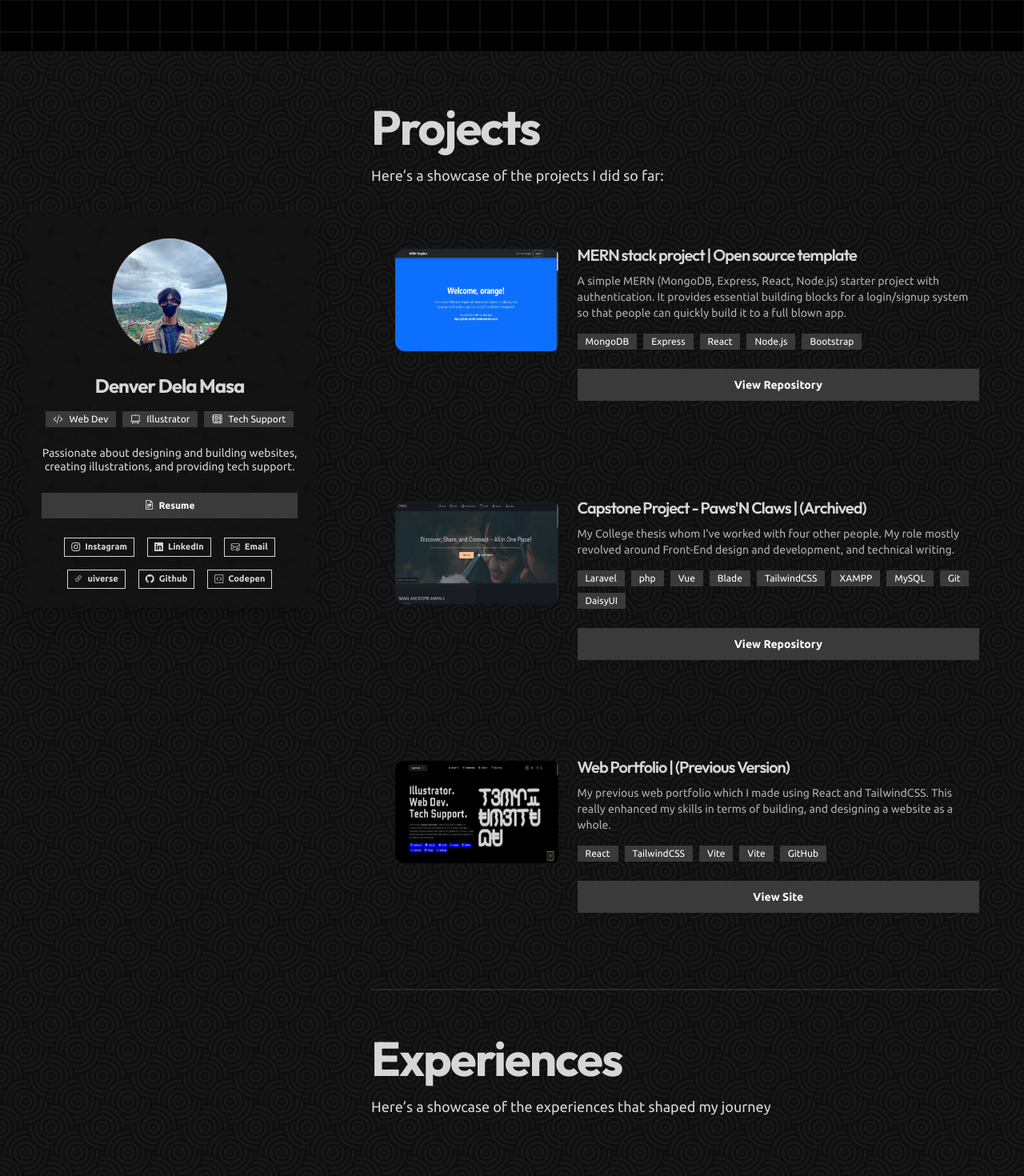
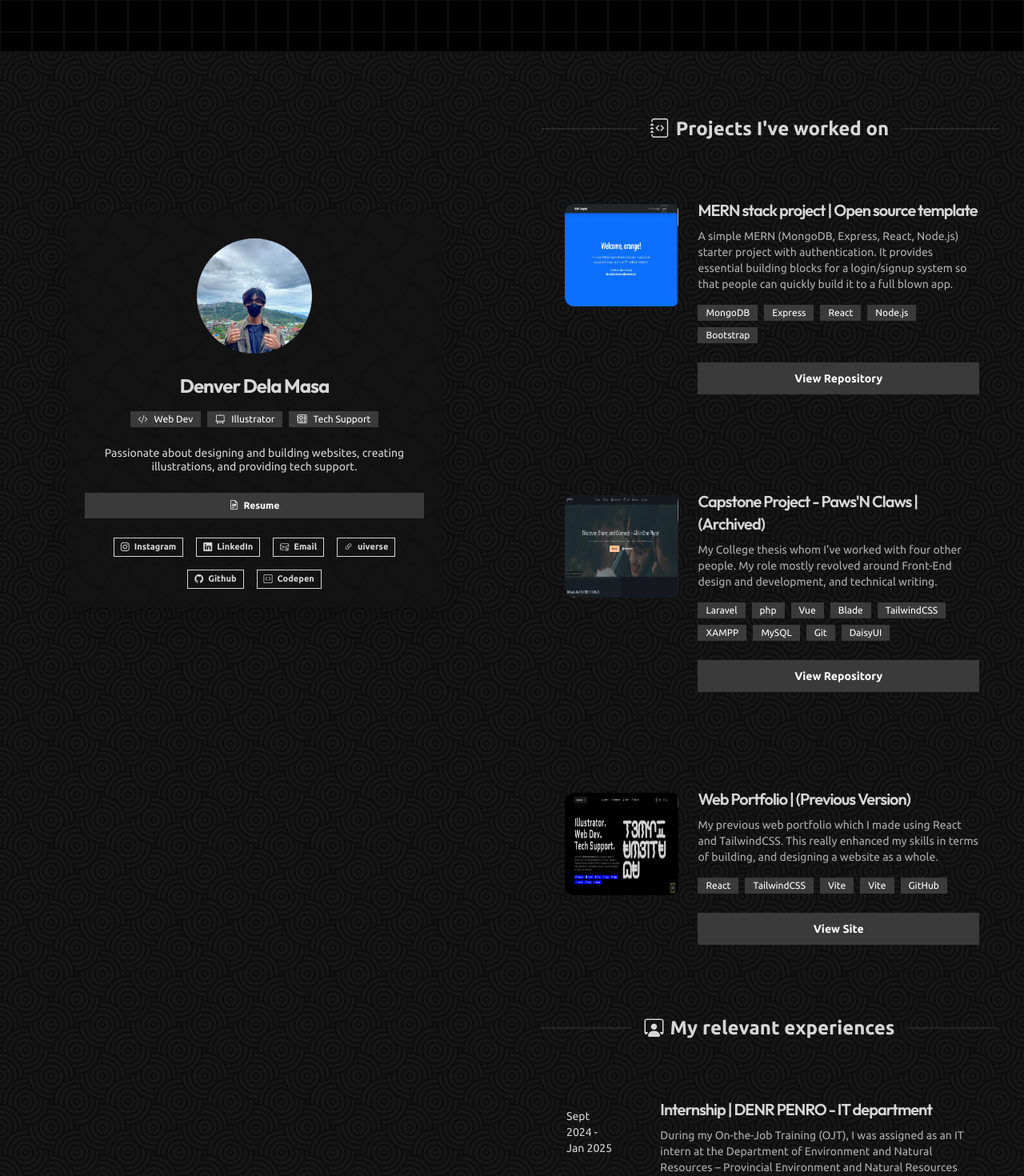
Before and after one commit to denverdelamasa/portfolio-v2, a Next.js app: page / in a window 1280 px wide. Shown: the part 720-2190 px from the top of the page at 80% size. Built offline with nearby package versions, Linux system fonts and the light colour scheme.

Commit message:
style: typography in content section

```diff
--- a/src/app/page.tsx
+++ b/src/app/page.tsx
@@ -11,10 +11,10 @@ export default function Home() {
       </section>
 
       <section className="flex flex-col lg:flex-row gap-x-2 pt-12 pattern-content border-t border-b border-[#121212]">
-        <aside className="w-full lg:w-2/6 lg:sticky lg:top-0 h-auto lg:h-[100vh]">
+        <aside className="w-full lg:w-2/6 xl:w-2/4 lg:sticky lg:top-0 h-auto lg:h-[100vh]">
           <ProfileCard />
         </aside>
-        <section className="w-full lg:w-4/6">
+        <section className="w-full lg:w-4/6 xl:w-2/4">
           <Content />
         </section>
       </section>
--- a/src/components/homepage/Content.tsx
+++ b/src/components/homepage/Content.tsx
@@ -4,12 +4,10 @@ import Advancements from "./content/Advancements";
 
 export default function Content() {
   return (
-    <section className="flex flex-col">
+    <section className="flex flex-col max-w-3xl mx-auto w-full">
           <div className="divider md:hidden px-8 pt-12 my-8"></div>
         <Projects />
-          <div className="divider px-8 my-8"></div>
         <Experiences />
-          <div className="divider px-8 my-8"></div>
         <Advancements />
     </section>
   );
--- a/src/components/homepage/ProfileCard.tsx
+++ b/src/components/homepage/ProfileCard.tsx
@@ -5,7 +5,7 @@ export default function ProfileCard() {
 
   return (
     <section id="profile" className="flex flex-col text-3xl h-full items-center justify-start gap-y-2">
-      <div className="m-auto card w-76 lg:w-92 shadow-xl backdrop-blur-[2px] hover:shadow-2xl transition-all duration-300 transform hover:-translate-y-1">
+      <div className="m-auto card w-76 lg:w-102 xl:w-118 shadow-xl backdrop-blur-[2px] hover:shadow-2xl transition-all duration-300 transform hover:-translate-y-1">
         <div className="relative mx-auto mt-8">
             <div className="avatar online">
                 <div className="w-36 rounded-full">
--- a/src/components/homepage/content/Advancements.tsx
+++ b/src/components/homepage/content/Advancements.tsx
@@ -7,12 +7,12 @@ export default function Contributing() {
   return (
     <section id="advancements" className="hero flex flex-col text-3xl w-full min-h-[100vh] items-start px-4">
       <div className="hero-content flex flex-col mb-4 items-start text-start">
-        <h1 className="text-5xl lg:text-6xl font-bold">
-          Learning & Contributing
-        </h1>
-        <p className="text-xs lg:text-lg max-w-prose">
-          A peek at the projects and what I am tackling as I keep learning and growing, and what I am up to recently
-        </p>
+          <div className="divider mb-2 mt-6">
+            <p className="text-2xl font-bold items-center align-middle flex flex-row gap-x-2">
+              <i className="bi bi-ui-radios"></i>
+              What I am up to
+            </p>
+          </div>
           <AdvancementCard
             title="freecodecamp.org - Responsive Web Design Certification"
             description="Currently working on how to further improve my CSS knowledge by revisiting the fundamentals of creating classic HTML5 website"
--- a/src/components/homepage/content/Experiences.tsx
+++ b/src/components/homepage/content/Experiences.tsx
@@ -5,13 +5,13 @@ export default function Experiences() {
   return (
     <section id="experiences" className="hero flex flex-col text-3xl w-full min-h-[100vh] items-start px-4">
       <div className="hero-content flex flex-col mb-4 items-start text-start">
-        <h1 className="text-5xl lg:text-6xl font-bold">
-          Experiences
-        </h1>
-        <p className="text-xs lg:text-lg max-w-prose">
-          Here’s a showcase of the experiences that shaped my journey
-        </p>
-        <div className="w-full mt-8">
+        <div className="divider mb-2 mt-6">
+          <p className="text-2xl font-bold items-center align-middle flex flex-row gap-x-2">
+            <i className="bi bi-person-workspace"></i>
+            My relevant experiences
+          </p>
+        </div>
+        <div className="grid grid-cols-1 w-full mt-8 gap-y-18">
           <ExperienceCard
             title="Internship | DENR PENRO - IT department"
             description="During my On-the-Job Training (OJT), I was assigned as an IT intern at the Department of Environment and Natural Resources – Provincial Environment and Natural Resources Office (DENR-PENRO) Bulacan. My role was fairly dynamic, assisting with both technical and administrative IT tasks."
--- a/src/components/homepage/content/Projects.tsx
+++ b/src/components/homepage/content/Projects.tsx
@@ -7,12 +7,12 @@ export default function Projects() {
   return (
     <section id="projects" className="hero flex flex-col text-3xl w-full min-h-[100vh] items-start px-4">
       <div className="hero-content flex flex-col mb-4 items-start text-start">
-        <h1 className="text-5xl lg:text-6xl font-bold">
-          Projects
-        </h1>
-        <p className="text-xs lg:text-lg max-w-prose">
-          Here’s a showcase of the projects I did so far:
-        </p>
+        <div className="divider mb-2 mt-6">
+          <p className="text-2xl font-bold items-center align-middle flex flex-row gap-x-2">
+            <i className="bi bi-journal-code"></i>
+            Projects I've worked on
+          </p>
+        </div>
         <div className="grid grid-cols-1 w-full mt-8 gap-y-18">
           <ProjectCard
             title="MERN stack project | Open source template"
```
